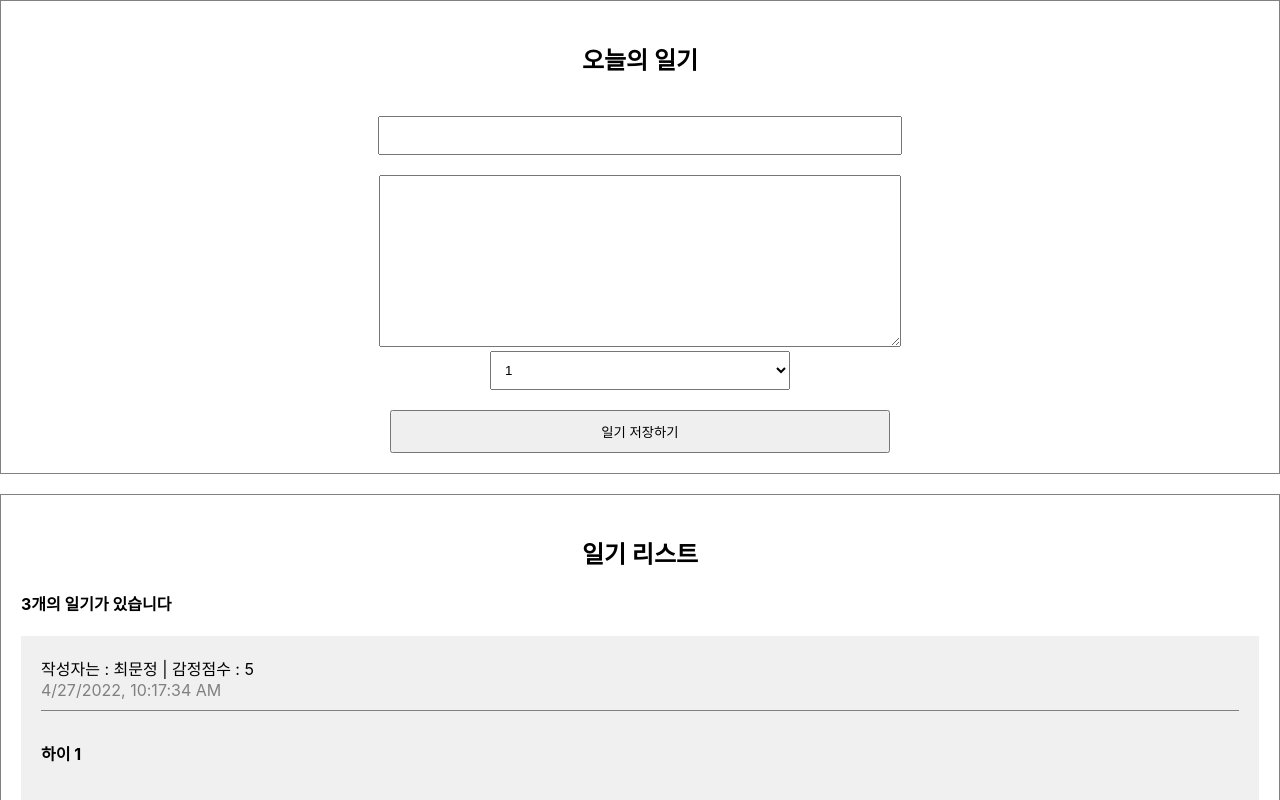
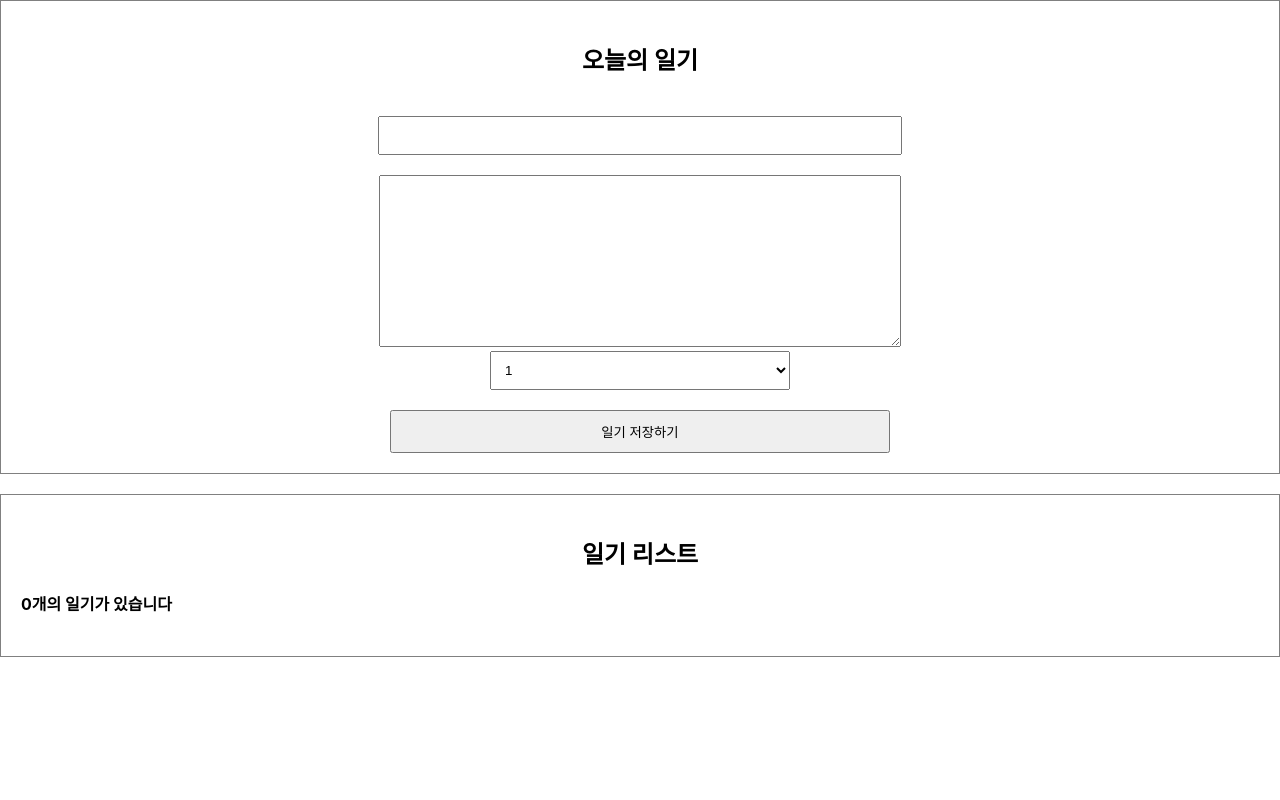
Before and after one commit to MunjeongDev/simple-diary, a React (Create React App) app: page / in a window 1280 px wide. Shown: the top 800 px of the page. Built offline with nearby package versions, Linux system fonts and the light colour scheme.

Commit message:
React에서 배열: 데이터 추가하기

```diff
--- a/src/App.js
+++ b/src/App.js
@@ -1,39 +1,56 @@
-import React, { useState, useEffect } from "react";
+import { useRef, useState } from "react";
 import "./App.css";
 import DiaryEditor from "./DiaryEditor";
 import DiaryList from "./DiaryList.js";
 
-const dummyList = [
-  {
-    id: 1,
-    author: "최문정",
-    content: "하이 1",
-    emotion: 5,
-    created_date: new Date().getTime(),
-  },
+// const dummyList = [
+//   {
+//     id: 1,
+//     author: "최문정",
+//     content: "하이 1",
+//     emotion: 5,
+//     created_date: new Date().getTime(),
+//   },
 
-  {
-    id: 2,
-    author: "최희진",
-    content: "하이 2",
-    emotion: 2,
-    created_date: new Date().getTime(),
-  },
+//   {
+//     id: 2,
+//     author: "최희진",
+//     content: "하이 2",
+//     emotion: 2,
+//     created_date: new Date().getTime(),
+//   },
 
-  {
-    id: 3,
-    author: "고양이",
-    content: "하이 3",
-    emotion: 1,
-    created_date: new Date().getTime(),
-  },
-];
+//   {
+//     id: 3,
+//     author: "고양이",
+//     content: "하이 3",
+//     emotion: 1,
+//     created_date: new Date().getTime(),
+//   },
+// ];
 
 function App() {
+  const [data, setData] = useState([]);
+
+  const dataId = useRef(0);
+
+  const onCreate = (author, content, emotion) => {
+    const created_date = new Date().getTime();
+    const newItem = {
+      author,
+      content,
+      emotion,
+      created_date,
+      id: dataId.current,
+    };
+    dataId.current += 1;
+    setData([newItem, ...data]);
+  };
+
   return (
     <div className="App">
-      <DiaryEditor />
-      <DiaryList diaryList={dummyList} />
+      <DiaryEditor onCreate={onCreate} />
+      <DiaryList diaryList={data} />
     </div>
   );
 }
--- a/src/DiaryEditor.js
+++ b/src/DiaryEditor.js
@@ -1,6 +1,6 @@
 import { useRef, useState } from "react";
 
-const DiaryEditor = () => {
+const DiaryEditor = ({ onCreate }) => {
   const authorInput = useRef();
   const contentInput = useRef();
 
@@ -11,9 +11,6 @@
   });
 
   const handleChangeState = (e) => {
-    console.log(e.target.name);
-    console.log(e.target.value);
-
     setState({
       ...state,
       [e.target.name]: e.target.value,
@@ -30,7 +27,14 @@
       contentInput.current.focus();
       return;
     }
+
+    onCreate(state.author, state.content, state.emotion);
     alert("저장 성공!");
+    setState({
+      author: "",
+      content: "",
+      emotion: 1,
+    });
   };
 
   return (
```
Also changed, not shown: 12 other files (tests, documents, lock files or other folders).
